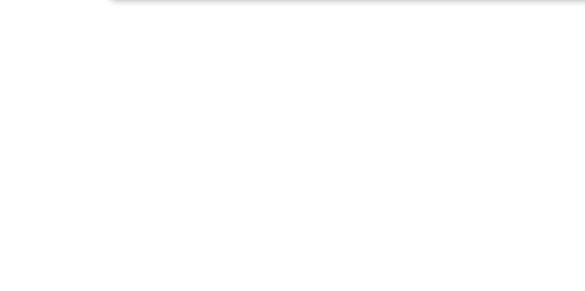
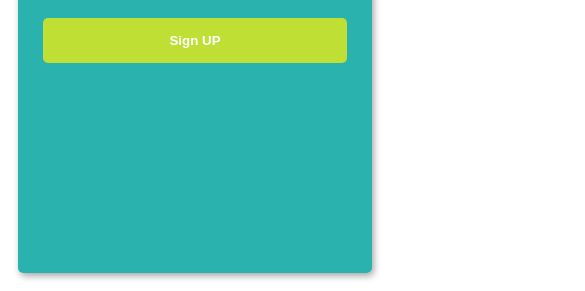
Before and after one commit to JustRhidwan/Frontend-Mentor-challenge, a plain HTML site: page index.html in a window 390 px wide. Shown: the part 553-844 px from the top of the page, 585 px wide, since content can reach past the window. Drawn offline with Linux system fonts and the light colour scheme; a script that the page names is missing.

Commit message:
Update style.css

```diff
--- a/style.css
+++ b/style.css
@@ -1,17 +1,15 @@
 html{
    box-sizing: border-box;
-  margin :0;
+  margin :10px;
   font-family: 'karla';
   font-size: 16px;
 }
-*, *:before, * after{
+*, *:before, *:after{
   box-sizing : inherit;
 }
 .container {
-
   width : 600px;
   height : 450px;
- margin: 100px;
 box-shadow: 2px 3px 7px 0px rgba(0,0,0,0.35);
   border-radius: 5px;
   overflow: hidden;
@@ -20,27 +18,32 @@ box-shadow: 2px 3px 7px 0px rgba(0,0,0,0.35);
   height: 45%;
   width: 100%;
   padding: 20px;
+
 }
 footer {
-  display: flex;
   width: 100%;
   height: 55%;
   color: #e5eff5;
+
 }
 
 .left {
-
+   display: inline-block;
   width : 50%;
   height: 100%;
-padding: 20px;
-  background-color:  #2ab2af;
+  padding: 25px;
+   background-color:  #2ab2af;
+
+  vertical-align: top;
 }
 .right {
-  margin: 0;
+  display: inline-block;
   width: 50%;
   height: 100%;
  padding: 25px;
-  background-color: #49bab8;
+  vertical-align: top;
+ background-color: #49bab8;
+  margin-left: -4px;
 }
 
 .top h2 {
@@ -96,3 +99,14 @@ button:hover{
   font-weight: 700;
   font-size: 1.2rem;
 }
+
+@media (max-width: 650px) {
+  .left, .right{
+    width: 100%;
+    margin: 0;
+  }
+  .container{
+    height: auto;
+    width: 100%;
+  }
+}
```
